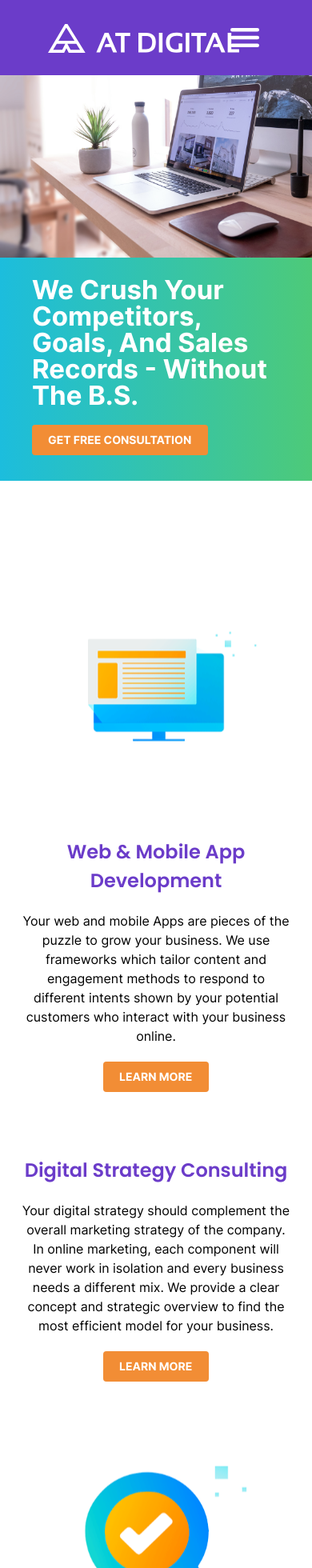
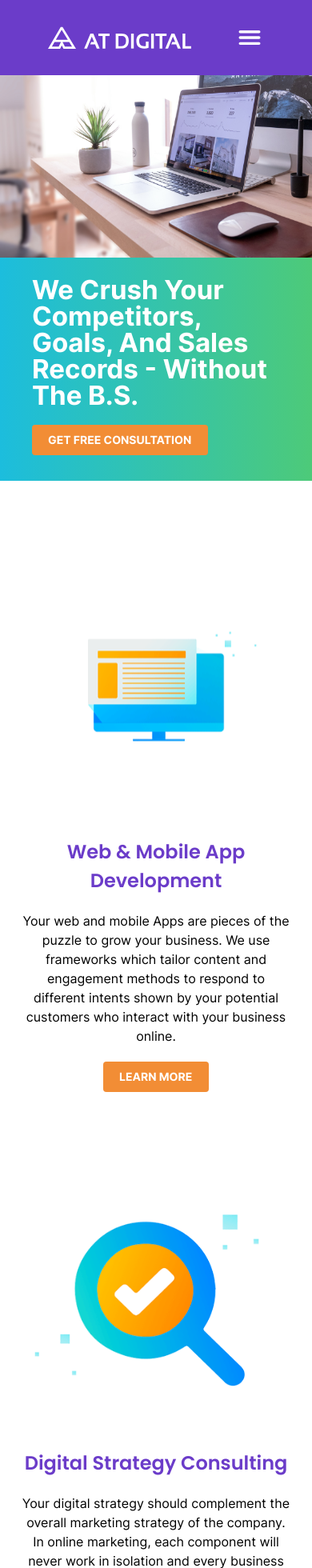
Before and after one commit to dinindusenanayake0/at-digital-web, a React (Vite) app: page / in a window 390 px wide. Shown: the top 1960 px of the page at 80% size. Built offline with nearby package versions, Linux system fonts and the light colour scheme.

Commit message:
second commit

```diff
--- a/src/components/navBar/NavBar.jsx
+++ b/src/components/navBar/NavBar.jsx
@@ -12,7 +12,7 @@ const NavBar = () => {
           <div className="flex grow">
             <div className="flex-shrink-0">
               <a href="#" className="text-white ">
-                <img src={Logo} alt="Logo" />
+                <img src={Logo} alt="Logo" className="sm:w-3/4" />
               </a>
             </div>
           </div>
@@ -27,7 +27,7 @@ const NavBar = () => {
           <div className="flex -mr-2 md:hidden">
             <button
               onClick={() => setIsOpen(!isOpen)}
-              className="inline-flex items-center justify-center p-2 text-5xl text-white transition duration-150 ease-in-out rounded-md xl:hidden lg:hidden md:hidden hover:text-gray-500"
+              className="inline-flex items-center justify-center p-2 text-5xl text-white transition duration-150 ease-in-out rounded-md sm:text-4xl xl:hidden lg:hidden md:hidden hover:text-gray-500"
             >
               {isOpen ? <IoClose /> : <IoMenu />}
             </button>
--- a/src/sections/infoSection2/InfoSection2.jsx
+++ b/src/sections/infoSection2/InfoSection2.jsx
@@ -6,6 +6,7 @@ function InfoSection2() {
   return (
     <div className="container flex flex-row items-center justify-center gap-5 px-10 mx-auto my-20 md:mx-auto lg:mx-auto xl:mx-auto sm:flex-col sm:text-center md:p-10">
       <div className="flex flex-col gap-5 sm:items-center md:pl-12">
+      <img src={Search} className="w-[346px] h-[346px] md:hidden lg:hidden xl:hidden" />
         <h3 className="font-poppins-semibold text-primary text-[24px] font-semibold">
           Digital Strategy Consulting
         </h3>
@@ -18,7 +19,7 @@ function InfoSection2() {
         </p>
         <Button2 text={"LEARN MORE"} />
       </div>
-      <img src={Search} className="w-[346px] h-[346px]" />
+      <img src={Search} className="w-[346px] h-[346px] sm:hidden" />
     </div>
   );
 }
```
